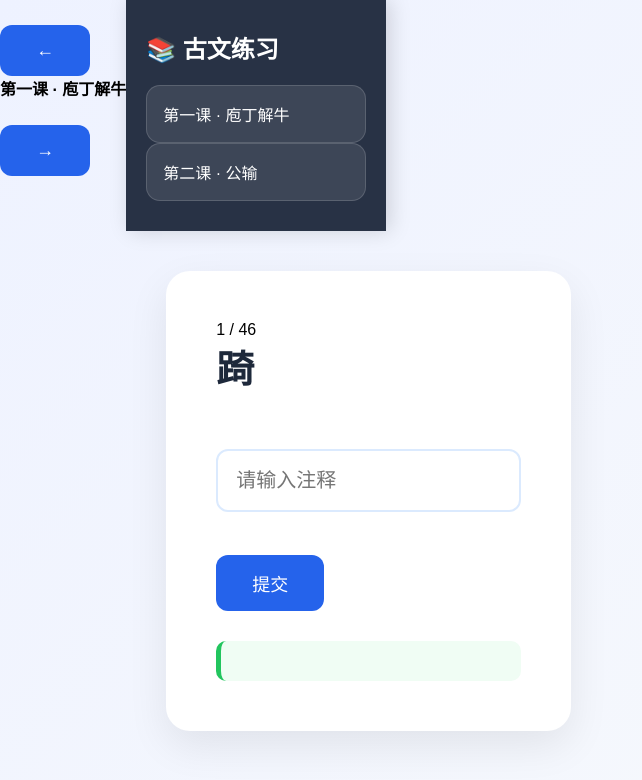
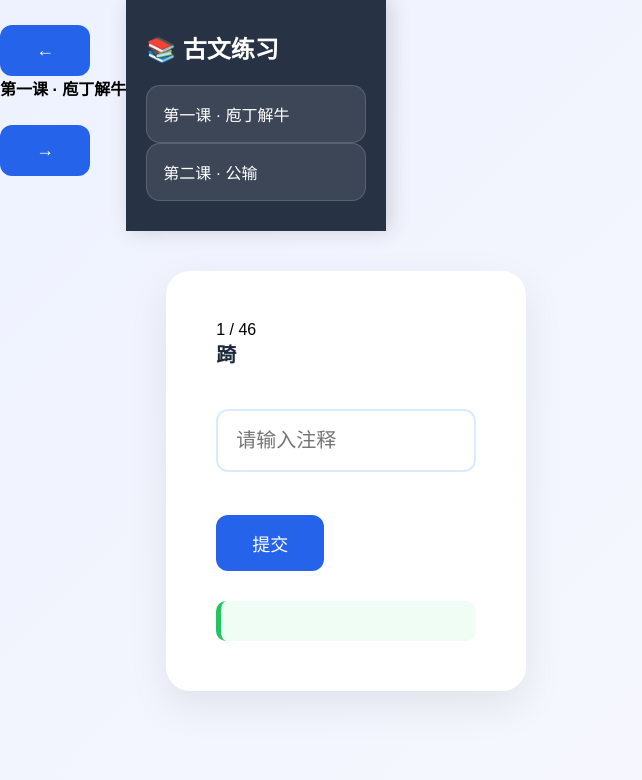
Before and after one commit to xiaoniu0411/zhushi-, a plain HTML site: page index_古文注释练习_多课程版.html in a window 1280 px wide. Shown: the whole page, without its empty margins (0-642 px from the left). Drawn offline with Linux system fonts and the light colour scheme.

Commit message:
Update index_古文注释练习_多课程版.html

```diff
--- a/index_古文注释练习_多课程版.html
+++ b/index_古文注释练习_多课程版.html
@@ -58,15 +58,16 @@ body{
 }
 
 .question{
-    min-height:80px;
-    font-size:38px;
+    min-height:40px;
+    font-size:20px;
     font-weight:bold;
     color:#1e293b;
     margin-bottom:30px;
+    width:260px;
 }
 
 input{
-    width:100%;
+    width:260px;
     padding:18px;
     font-size:20px;
     border-radius:12px;
```
